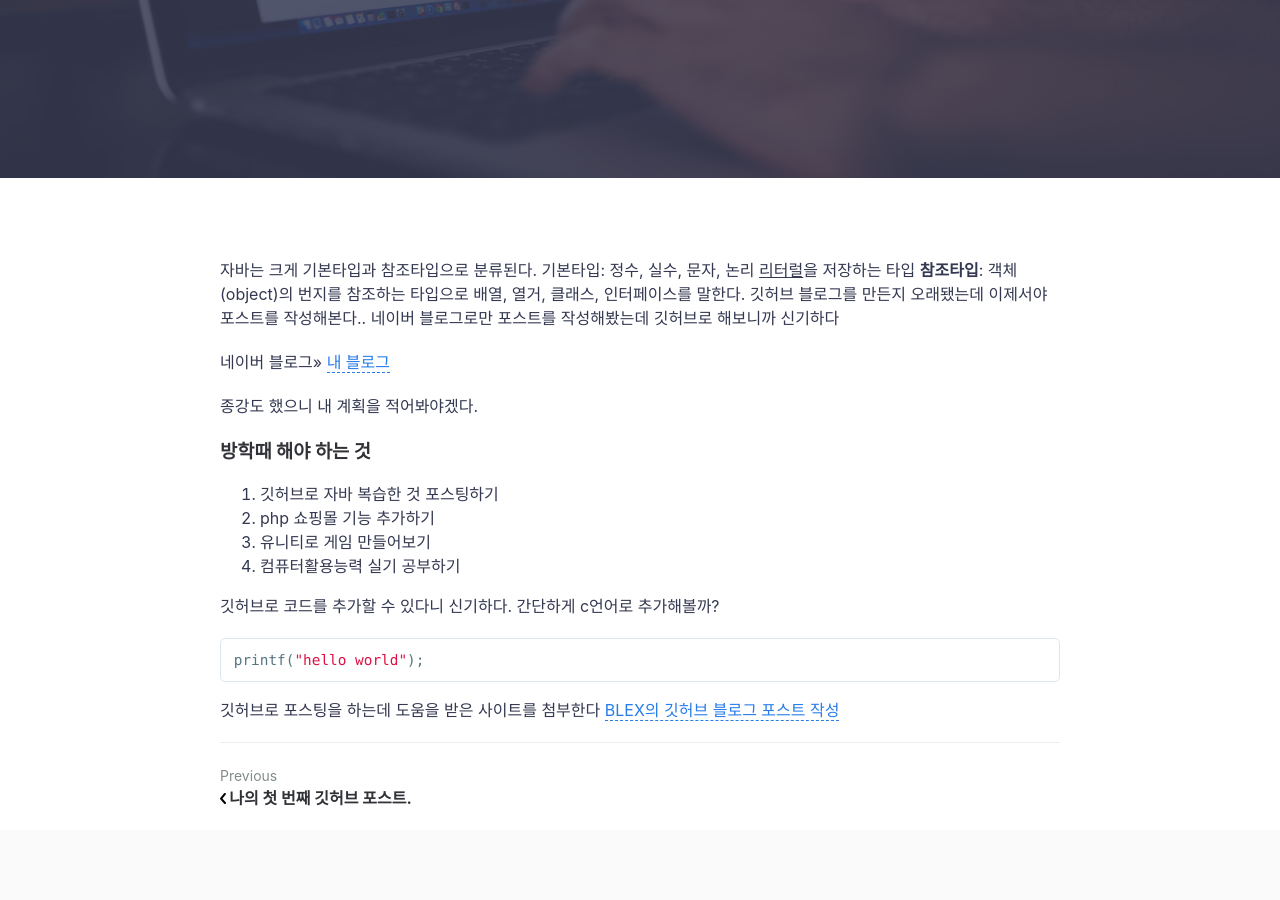
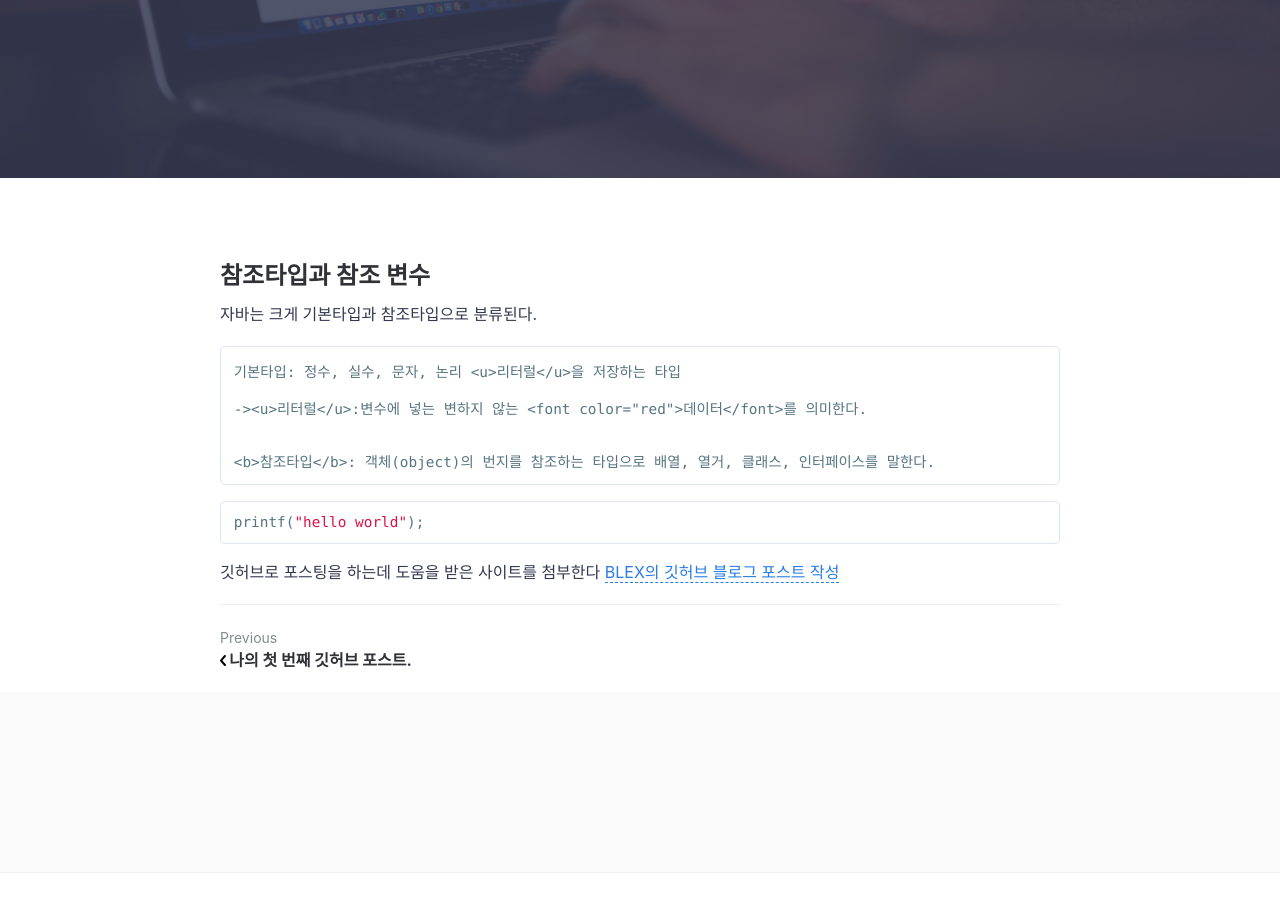
Before and after one commit to Yeji-Jang1210/Yeji-Jang1210.github.io, a Jekyll site: the page built from _posts/2020-08-14-java-study-first.md, in a window 1280 px wide and 900 px high, scrolled down 398 px. Built offline with Jekyll 4.4.1, drawn with Linux system fonts in a browser that asks for light colours; comment, search, counter and statistics services are not loaded.

Commit message:
Update 2020-08-14-java-study-first.md

````diff
--- a/_posts/2020-08-14-java-study-first.md
+++ b/_posts/2020-08-14-java-study-first.md
@@ -3,23 +3,16 @@ layout: post
 title: "java복습-참조타입과 참조 변수"
 featured-img: first-post
 ---
+## 참조타입과 참조 변수
+자바는 크게 기본타입과 참조타입으로 분류된다.
 
-자바는 크게 기본타입과 참조타입으로 분류된다.
     기본타입: 정수, 실수, 문자, 논리 <u>리터럴</u>을 저장하는 타입
+
+    -><u>리터럴</u>:변수에 넣는 변하지 않는 <font color="red">데이터</font>를 의미한다.
+
+
     <b>참조타입</b>: 객체(object)의 번지를 참조하는 타입으로 배열, 열거, 클래스, 인터페이스를 말한다.
-깃허브 블로그를 만든지 오래됐는데 이제서야 포스트를 작성해본다..
-네이버 블로그로만 포스트를 작성해봤는데 깃허브로 해보니까 신기하다
 
-네이버 블로그>> [내 블로그](https://blog.naver.com/jyg8727)
-
-종강도 했으니 내 계획을 적어봐야겠다.
-### 방학때 해야 하는 것
-1. 깃허브로 자바 복습한 것 포스팅하기
-1. php 쇼핑몰 기능 추가하기
-1. 유니티로 게임 만들어보기
-1. 컴퓨터활용능력 실기 공부하기
-
-깃허브로 코드를 추가할 수 있다니 신기하다. 간단하게 c언어로 추가해볼까?
 
 ```c
 printf("hello world");
````
